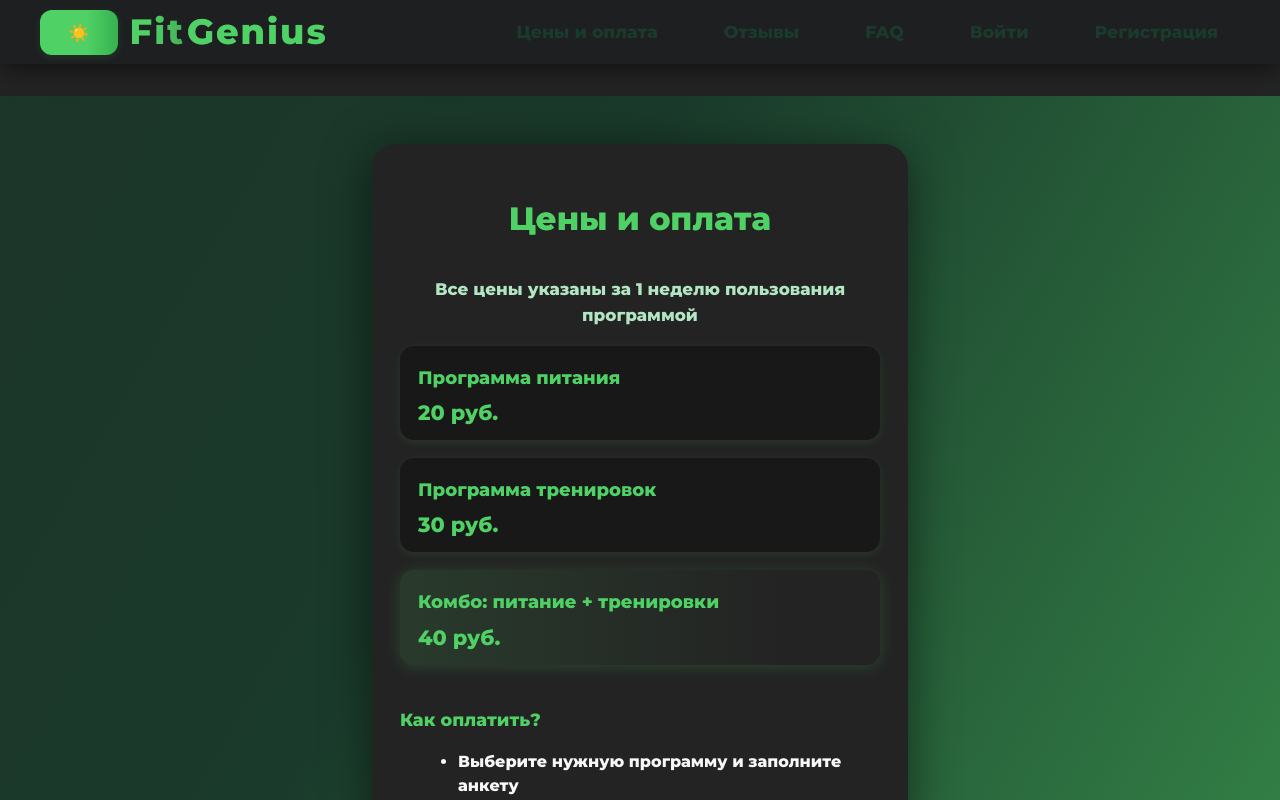
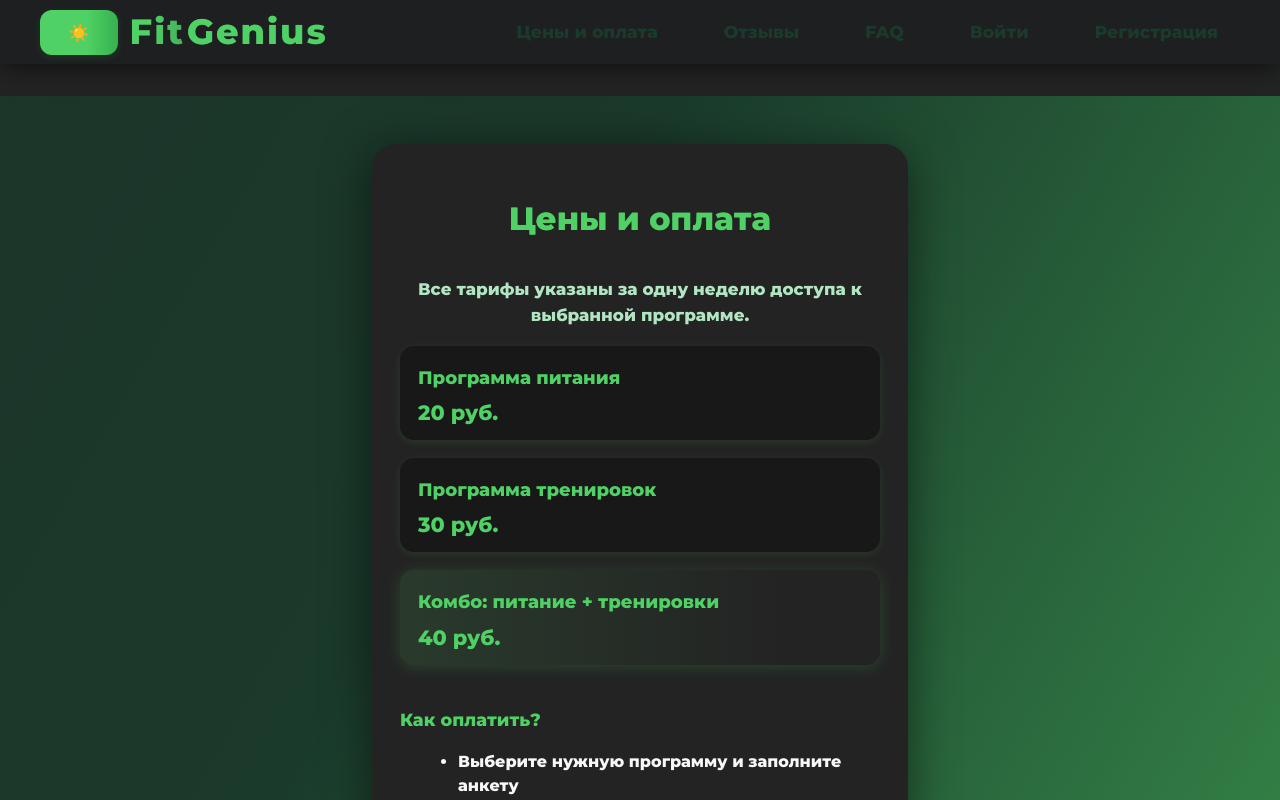
Before and after one commit to AKASHISSR/fitness-planner, a React (Vite) app: page /#/prices in a window 1280 px wide. Shown: the top 800 px of the page. Built offline with nearby package versions, Linux system fonts and the light colour scheme; no server answers.

Commit message:
text: уточнение — все тарифы за одну неделю доступа к программе (вариант 1)

```diff
--- a/src/pages/PricesPage.jsx
+++ b/src/pages/PricesPage.jsx
@@ -5,7 +5,7 @@ function PricesPage() {
     <div className="prices-bg">
       <div className="prices-center">
         <h1 className="prices-title">Цены и оплата</h1>
-        <p className="prices-period">Все цены указаны за 1 неделю пользования программой</p>
+        <p className="prices-period">Все тарифы указаны за одну неделю доступа к выбранной программе.</p>
         <div className="prices-tariffs">
           <div className="prices-tariff">
             <div className="prices-tariff-title">Программа питания</div>
```
